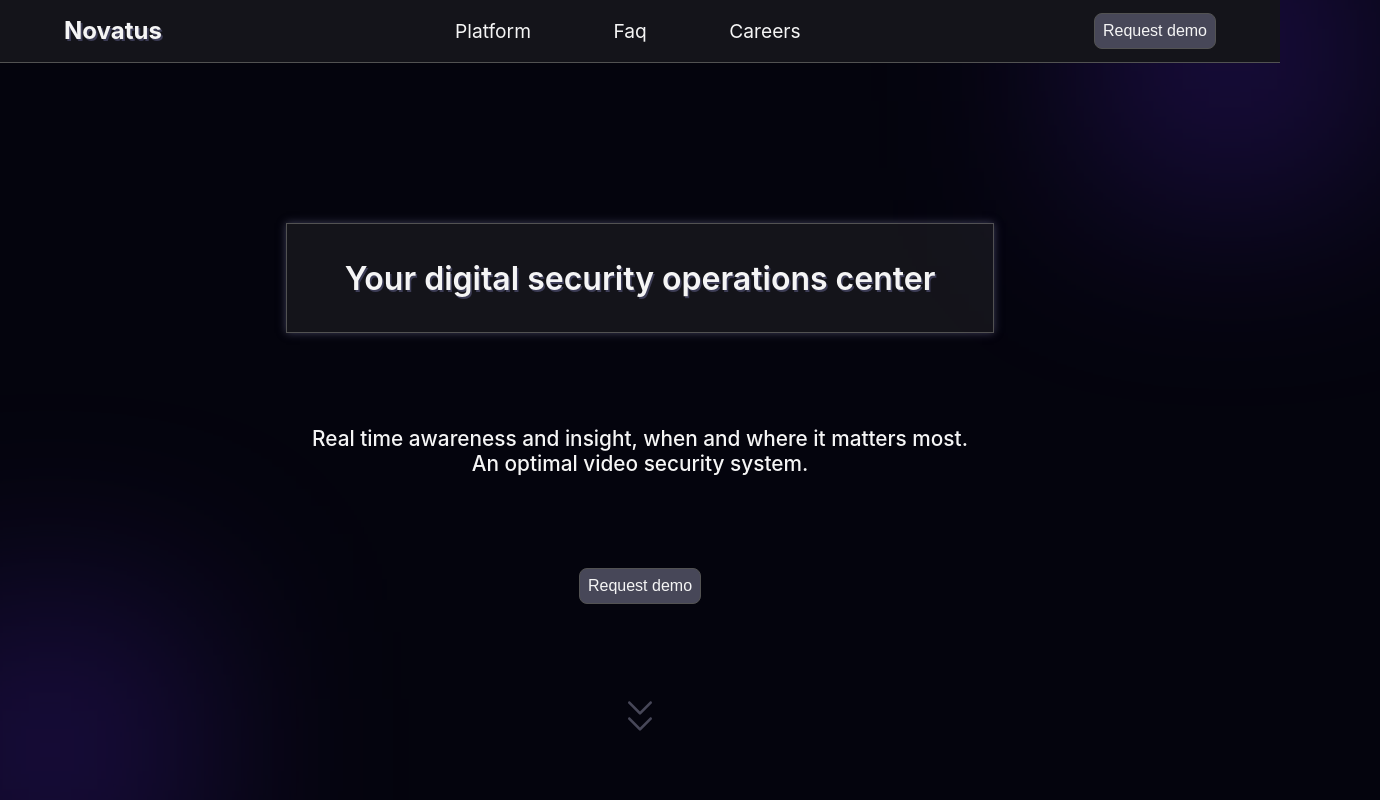
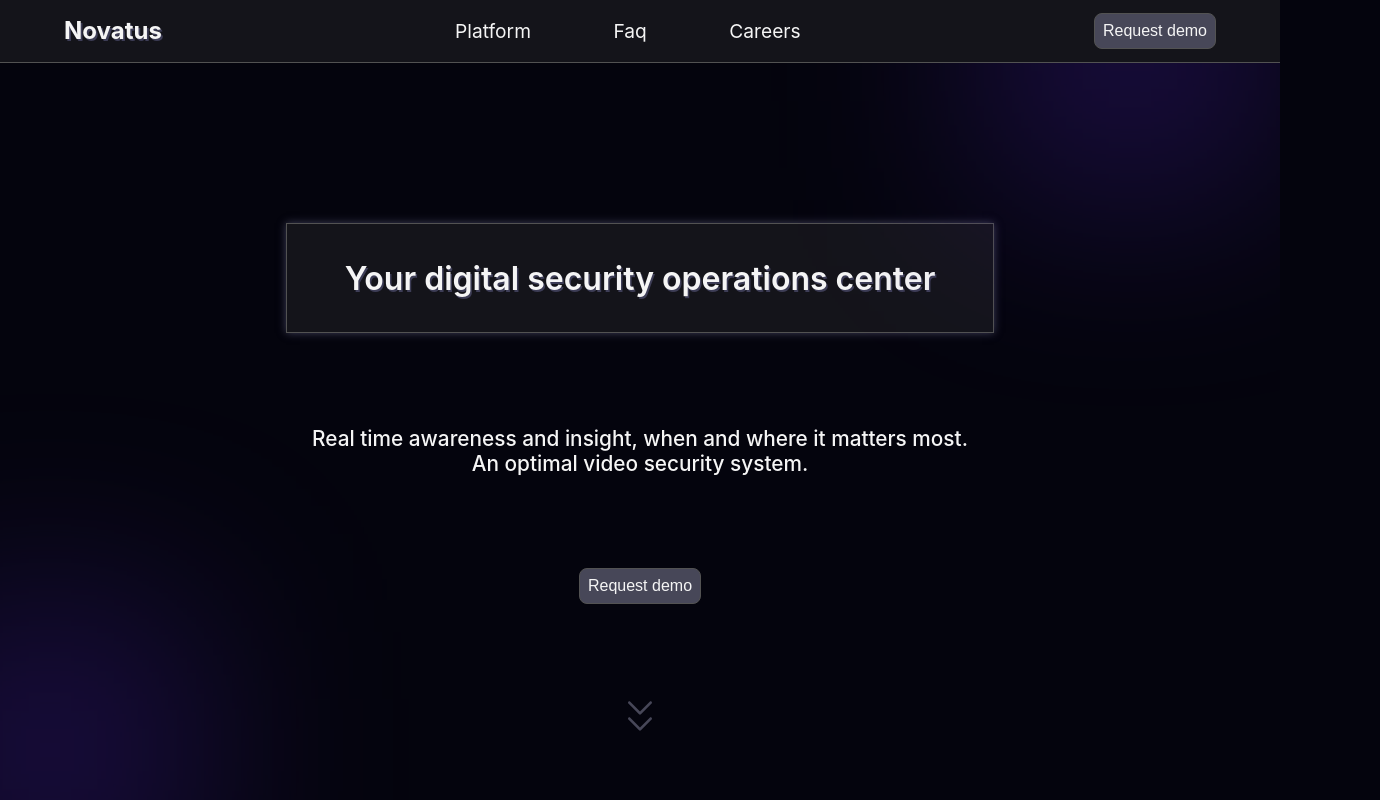
Before and after one commit to helauren42/ai-security-website, a React app in the folder FrontEnd/: page / in a window 1280 px wide. Shown: the top 800 px of the page, 1380 px wide, since content can reach past the window. Built offline with nearby package versions, Linux system fonts and the light colour scheme; a web font is replaced by a local one.

Commit message:
reverting changes

```diff
--- a/FrontEnd/src/CSS/Header.css
+++ b/FrontEnd/src/CSS/Header.css
@@ -27,7 +27,7 @@ header::after {
 
 header::before {
   top: -100px;
-  right: -100px;
+  right: 0;
 }
 
 header::after {
```
